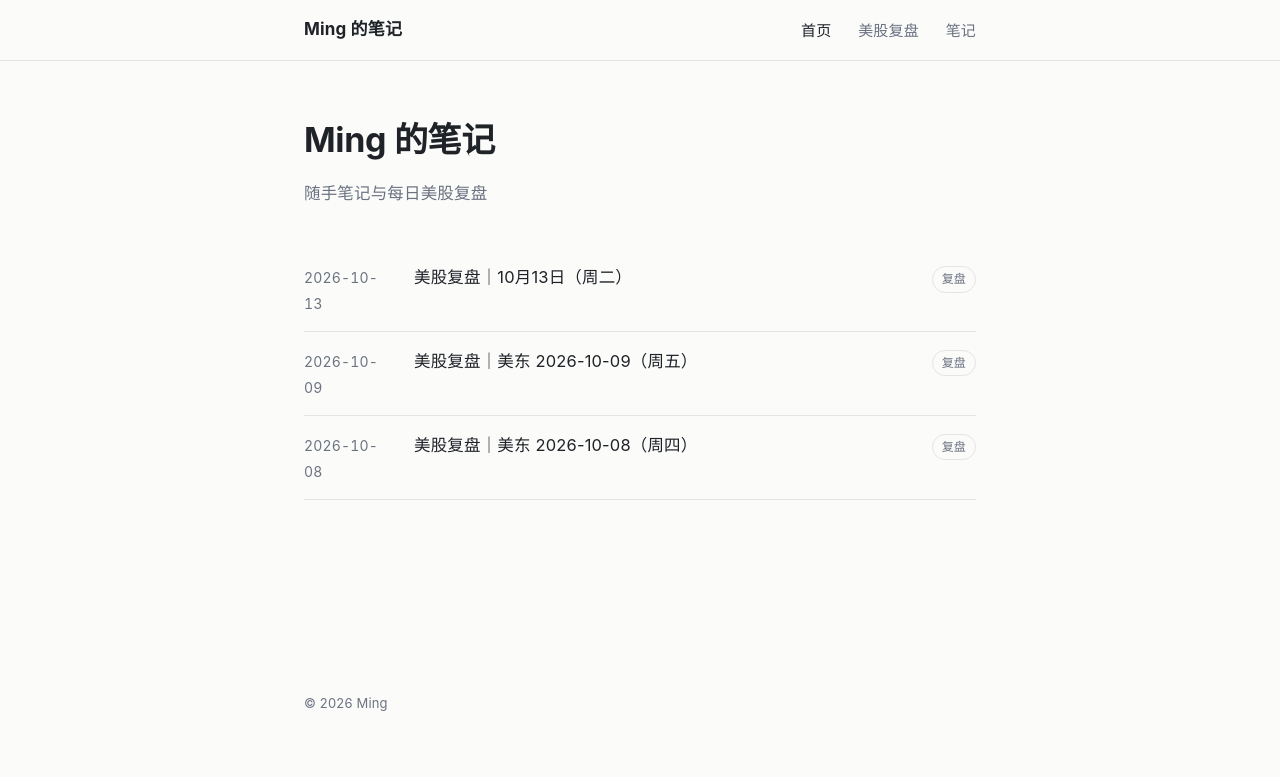
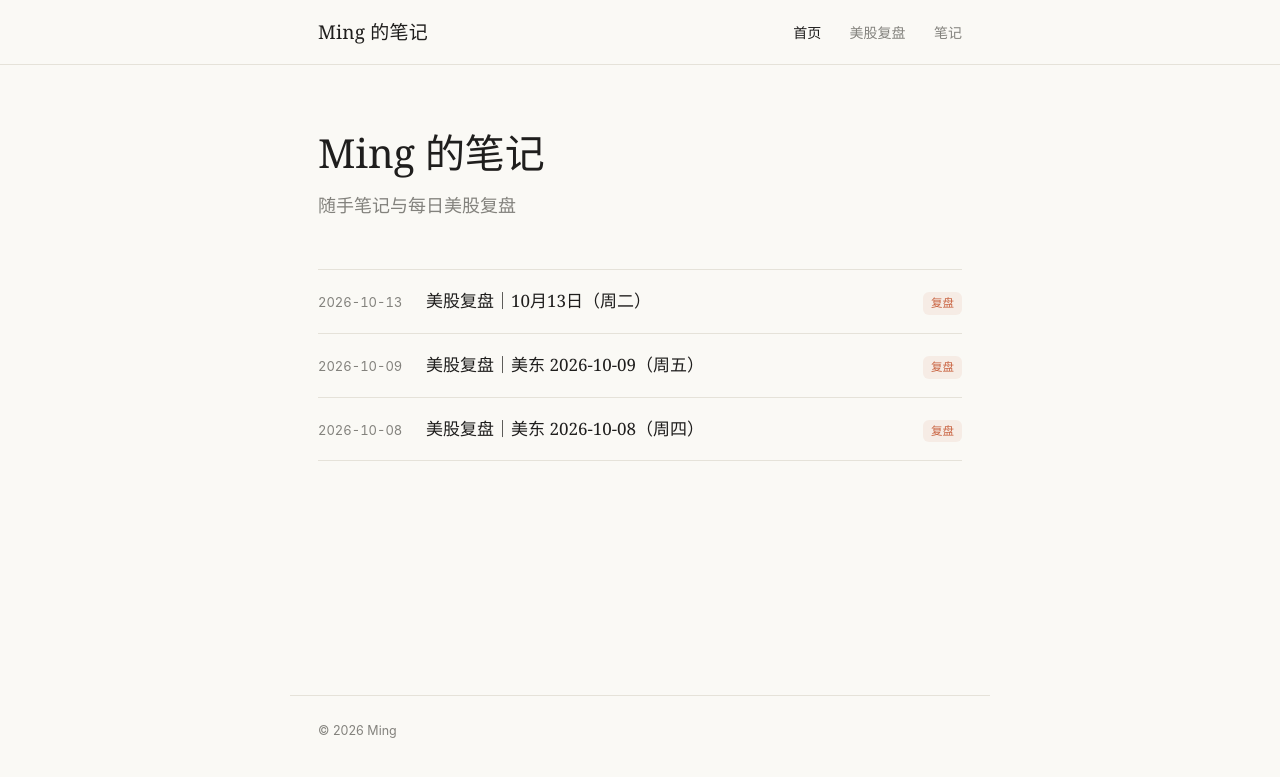
Before and after one commit to elricym/notes, a Jekyll site: the page built from index.md, in a window 1280 px wide. Shown: the top 777 px of the page. Built offline with Jekyll 4.4.1, drawn with Linux system fonts in a browser that asks for light colours.

Commit message:
Restyle: warm, serif, understated theme

```diff
--- a/_layouts/default.html
+++ b/_layouts/default.html
@@ -5,7 +5,7 @@
 <meta name="viewport" content="width=device-width, initial-scale=1">
 <meta name="color-scheme" content="light dark">
 <title>{% if page.title and page.title != "首页" %}{{ page.title }} · {% endif %}{{ site.title }}</title>
-<link rel="stylesheet" href="{{ '/assets/css/style.css' | relative_url }}?v=2">
+<link rel="stylesheet" href="{{ '/assets/css/style.css' | relative_url }}?v=4">
 </head>
 <body>
 <header class="site-header"><div class="wrap">
--- a/assets/css/style.css
+++ b/assets/css/style.css
@@ -1,38 +1,46 @@
-:root{--bg:#fbfbfa;--fg:#1f2328;--muted:#6b7280;--line:#e7e5e4;--accent:#2f6feb;--card:#fff;--code:#f3f4f6}
-@media (prefers-color-scheme:dark){:root{--bg:#111214;--fg:#e6e6e6;--muted:#9aa0a6;--line:#2a2c30;--accent:#7aa7ff;--card:#17181b;--code:#1e2024}}
+:root{--bg:#FAF9F5;--fg:#1F1E1D;--body:#3D3929;--muted:#83827D;--line:#E5E2D9;--accent:#C96442;--card:#F5F4EE;--code:#F0EEE6;
+--serif:"Tiempos Text","Source Serif 4","Source Serif Pro",Georgia,"Noto Serif SC","Songti SC","STSong",serif;
+--sans:-apple-system,BlinkMacSystemFont,"Segoe UI","PingFang SC","Hiragino Sans GB","Noto Sans SC",sans-serif}
+@media (prefers-color-scheme:dark){:root{--bg:#262624;--fg:#F0EEE6;--body:#E8E6DC;--muted:#9C9A92;--line:#3A3936;--accent:#D97757;--card:#2C2C2A;--code:#30302E}}
 *{box-sizing:border-box}
 html{-webkit-text-size-adjust:100%}
-body{margin:0;background:var(--bg);color:var(--fg);font:16.5px/1.85 -apple-system,BlinkMacSystemFont,"PingFang SC","Hiragino Sans GB","Noto Sans SC","Microsoft YaHei","Segoe UI",Roboto,sans-serif;-webkit-font-smoothing:antialiased;letter-spacing:.01em}
-.wrap{max-width:720px;margin:0 auto;padding:0 24px}
-a{color:var(--accent);text-decoration:none}a:hover{text-decoration:underline}
-.site-header{border-bottom:1px solid var(--line);position:sticky;top:0;background:color-mix(in srgb,var(--bg) 85%,transparent);backdrop-filter:saturate(180%) blur(10px);z-index:10}
-.site-header .wrap{display:flex;align-items:center;justify-content:space-between;height:60px}
-.brand{font-weight:650;color:var(--fg);font-size:17px}.brand:hover{text-decoration:none}
-nav a{color:var(--muted);margin-left:22px;font-size:15px}nav a.on,nav a:hover{color:var(--fg);text-decoration:none}
-main.wrap{padding-top:48px;padding-bottom:64px;min-height:70vh}
-.hero h1{font-size:34px;margin:0 0 6px;letter-spacing:-.01em}.hero p{color:var(--muted);margin:0 0 40px}
-.page-title{font-size:28px;margin:0 0 32px}
-.entries{list-style:none;margin:0;padding:0}
-.entries li a{display:flex;align-items:baseline;gap:18px;padding:14px 0;border-bottom:1px solid var(--line);color:var(--fg)}
-.entries li a:hover{text-decoration:none}.entries li a:hover .t{color:var(--accent)}
-.entries time{color:var(--muted);font-variant-numeric:tabular-nums;font-size:14px;flex:none;width:92px}
+body{margin:0;background:var(--bg);color:var(--body);font:17px/1.8 var(--serif);-webkit-font-smoothing:antialiased;text-rendering:optimizeLegibility}
+.wrap{max-width:700px;margin:0 auto;padding:0 28px}
+a{color:var(--accent);text-decoration:underline;text-decoration-thickness:1px;text-underline-offset:3px;text-decoration-color:color-mix(in srgb,var(--accent) 40%,transparent)}
+a:hover{text-decoration-color:var(--accent)}
+.site-header{border-bottom:1px solid var(--line);background:var(--bg)}
+.site-header .wrap{display:flex;align-items:center;justify-content:space-between;height:64px}
+.brand{font-family:var(--serif);font-size:19px;color:var(--fg);text-decoration:none;letter-spacing:.01em}
+nav a{font-family:var(--sans);color:var(--muted);margin-left:24px;font-size:14px;text-decoration:none}
+nav a.on,nav a:hover{color:var(--fg)}
+main.wrap{padding-top:64px;padding-bottom:72px;min-height:70vh}
+h1,h2,h3{font-family:var(--serif);color:var(--fg);font-weight:500;letter-spacing:-.005em}
+.hero h1{font-size:40px;line-height:1.2;margin:0 0 12px}.hero p{color:var(--muted);margin:0 0 48px;font-size:18px}
+.page-title{font-size:32px;margin:0 0 36px}
+.entries{list-style:none;margin:0;padding:0;border-top:1px solid var(--line)}
+.entries li a{display:flex;align-items:baseline;gap:20px;padding:16px 0;border-bottom:1px solid var(--line);color:var(--fg);text-decoration:none}
+.entries li a:hover .t{color:var(--accent)}
+.entries time{font-family:var(--sans);color:var(--muted);font-variant-numeric:tabular-nums;font-size:13px;flex:none;width:88px}
 .entries .t{flex:1;transition:color .15s}
-.tag{font-size:12px;color:var(--muted);border:1px solid var(--line);border-radius:999px;padding:1px 9px;flex:none}
+.tag{font-family:var(--sans);font-size:11.5px;color:var(--accent);background:color-mix(in srgb,var(--accent) 9%,transparent);border-radius:6px;padding:1px 8px;flex:none}
 .empty{color:var(--muted)}
-.meta{color:var(--muted);font-size:14px;margin:0 0 8px}
-.post h1{font-size:30px;line-height:1.35;margin:0 0 28px;letter-spacing:-.01em}
-.post h2{font-size:21px;margin:44px 0 14px;padding-top:4px}
-.post h3{font-size:18px;margin:32px 0 10px}
-.post p,.post ul,.post ol{margin:0 0 18px}.post li{margin:4px 0}
-.post strong{font-weight:650}
-.post blockquote{margin:0 0 18px;padding:2px 18px;border-left:3px solid var(--line);color:var(--muted)}
-.post code{background:var(--code);padding:.15em .4em;border-radius:5px;font-size:.9em}
-.post pre{background:var(--code);padding:14px 16px;border-radius:10px;overflow:auto}
-.post table{width:100%;border-collapse:collapse;margin:8px 0 24px;font-size:15px;font-variant-numeric:tabular-nums;display:block;overflow-x:auto}
+.meta{font-family:var(--sans);color:var(--muted);font-size:13px;margin:0 0 12px;letter-spacing:.02em}
+.post h1{font-size:34px;line-height:1.3;margin:0 0 32px}
+.post h2{font-size:23px;margin:48px 0 16px}
+.post h3{font-size:19px;margin:34px 0 10px}
+.post p,.post ul,.post ol{margin:0 0 20px}.post li{margin:6px 0}
+.post ul,.post ol{padding-left:1.4em}.post li::marker{color:var(--muted)}
+.post strong{font-weight:600;color:var(--fg)}
+.post blockquote{margin:0 0 20px;padding:4px 20px;border-left:2px solid var(--accent);color:var(--muted);font-style:italic}
+.post code{font-family:ui-monospace,SFMono-Regular,Menlo,monospace;background:var(--code);padding:.12em .4em;border-radius:5px;font-size:.85em}
+.post pre{background:var(--code);border:1px solid var(--line);padding:14px 16px;border-radius:10px;overflow:auto}
+.post pre code{background:none;padding:0}
+.post table{width:100%;border-collapse:collapse;margin:8px 0 28px;font-family:var(--sans);font-size:14px;font-variant-numeric:tabular-nums;display:block;overflow-x:auto}
 .post th,.post td{padding:9px 14px;border-bottom:1px solid var(--line);text-align:left;white-space:nowrap}
-.post th{font-weight:600;color:var(--muted);font-size:13px;border-bottom:1.5px solid var(--fg)}
-.post tr:hover td{background:var(--code)}
-.post hr{border:0;border-top:1px solid var(--line);margin:36px 0}
-.back{margin-top:48px;font-size:15px}
-.foot{color:var(--muted);font-size:13px;padding-bottom:40px}
-@media (max-width:560px){body{font-size:16px}.wrap{padding:0 18px}nav a{margin-left:14px}main.wrap{padding-top:32px}.hero h1{font-size:28px}.post h1{font-size:25px}.entries li a{flex-wrap:wrap;gap:2px 10px}.entries time{width:auto}}
+.post th{font-weight:500;color:var(--muted);font-size:12.5px;border-bottom:1px solid var(--muted)}
+.post hr{border:0;border-top:1px solid var(--line);margin:40px 0}
+.back{font-family:var(--sans);margin-top:56px;font-size:14px}
+.back a{text-decoration:none}
+.foot{font-family:var(--sans);color:var(--muted);font-size:12.5px;padding-top:24px;padding-bottom:48px;border-top:1px solid var(--line)}
+::selection{background:color-mix(in srgb,var(--accent) 22%,transparent)}
+@media (max-width:560px){body{font-size:16.5px}.wrap{padding:0 20px}nav a{margin-left:16px}main.wrap{padding-top:40px}.hero h1{font-size:31px}.post h1{font-size:27px}.entries li a{flex-wrap:wrap;gap:2px 10px}.entries time{width:auto}}
```
